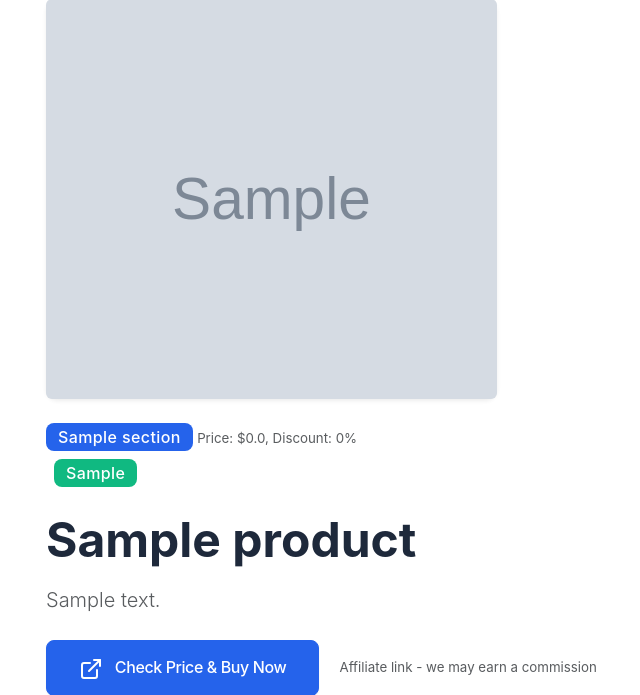
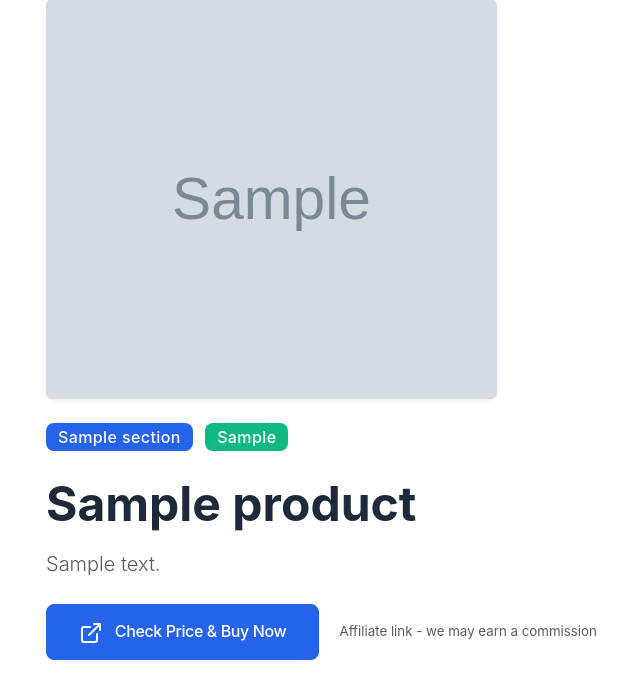
Before and after one commit to Chinmaytikole/DiscoverCart, a Flask app: a page that uses templates/product.html in a window 1280 px wide. Shown: the part 176-871 px from the top of the page, without its empty margins (36-676 px from the left). Run offline with Flask 3, Linux system fonts and the light colour scheme; tables that the repository leaves empty hold one stand-in row (values such as "Sample post"); grey boxes marked "Sample" are stand-in pictures.

Commit message:
price issue again

```diff
--- a/templates/product.html
+++ b/templates/product.html
@@ -35,27 +35,17 @@
             <span class="badge bg-primary fs-6 mb-2">{{ product.section.name }}</span>
             {% if product.price %}
             {% set price_str = product.price|string %}
-    {% set price_clean = price_str.replace('$', '').replace(',', '').strip() %}
-    {% if price_clean and price_clean != '' %}
+            {% set price_clean = price_str.replace('$', '').replace(',', '') %}
             {% set price = price_clean|float %}
             {% set discount = product.discount_percentage|float if product.discount_percentage else 0 %}
-
-        <!-- Debug: Show calculated values -->
-        <small class="text-muted">Price: ${{ price }}, Discount: {{ discount }}%</small><br>
-
             {% if discount > 0 and price > 0 %}
             <span class="badge bg-danger fs-6 mb-2 ms-2" style="text-decoration: line-through;">
-                ${{ '%.2f'|format(price) }}
+                ${{ '%.2f' % price }}
             </span>
             <span class="badge bg-success fs-6 mb-2 ms-2">
-                ${{ '%.2f'|format(price * (1 - discount / 100)) }}
+                ${{ '%.2f' % (price * (1 - discount / 100)) }}
                 ({{ discount|int }}% OFF)
             </span>
-        {% else %}
-            <span class="badge bg-success fs-6 mb-2 ms-2">
-                {{ product.price }}
-            </span>
-        {% endif %}
             {% else %}
             <span class="badge bg-success fs-6 mb-2 ms-2">
                 {{ product.price }}
```
Lines whose indentation alone changed are shown as unchanged.
